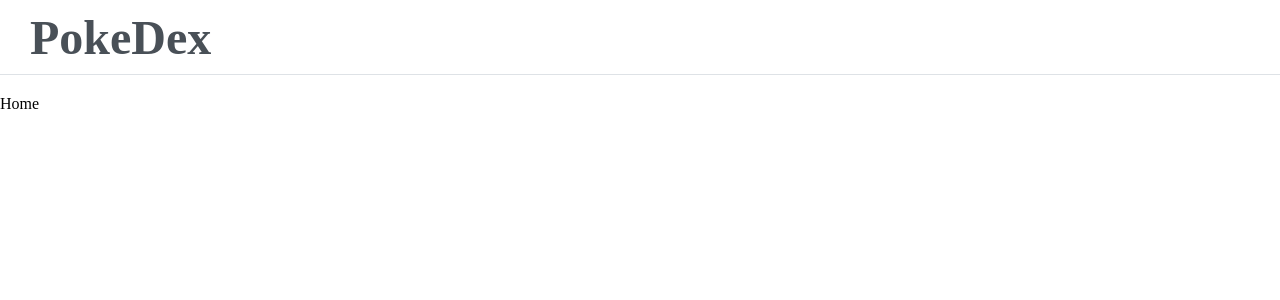
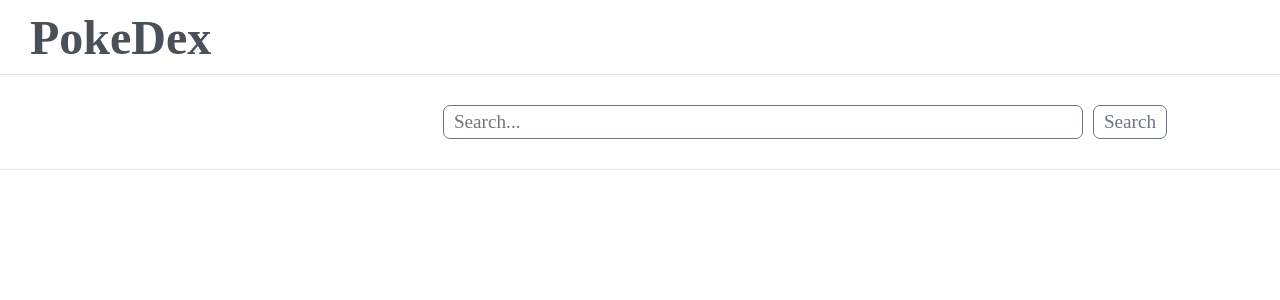
Before and after one commit to Kaptsiuh/aston-team4-project, a React (Create React App) app: page / in a window 1280 px wide. Shown: the top 300 px of the page. Built offline with nearby package versions, Linux system fonts and the light colour scheme.

Commit message:
feat: create SearchBar and Input components

```diff
--- a/src/components/Button/Button.jsx
+++ b/src/components/Button/Button.jsx
@@ -1,5 +1,9 @@
 import s from "./Button.module.css";
 
-export const Button = ({ title }) => {
-  return <button className={s.button}>{title}</button>;
+export const Button = ({ title, onClick }) => {
+  return (
+    <button className={s.button} onClick={onClick}>
+      {title}
+    </button>
+  );
 };
--- a/src/components/Header/Header.module.css
+++ b/src/components/Header/Header.module.css
@@ -4,7 +4,7 @@
   justify-content: space-between;
   background-color: rgb(255, 255, 255);
   border-bottom: 1px solid #dee2e6;
-  margin-bottom: 20px;
+  margin-bottom: 30px;
 }
 
 .logo {
--- a/src/components/Home/Home.jsx
+++ b/src/components/Home/Home.jsx
@@ -1,3 +1,9 @@
+import { SearchBar } from "../SearchBar/SearchBar";
+
 export const Home = () => {
-  return <div>Home</div>;
+  return (
+    <div>
+      <SearchBar />
+    </div>
+  );
 };
--- /dev/null
+++ b/src/components/Input/Input.jsx
@@ -0,0 +1,7 @@
+import s from "./Input.module.css";
+
+export const Input = ({ value, onChange, onKeyPress, placeholder }) => {
+  return (
+    <input className={s.input} placeholder={placeholder} value={value} onChange={onChange} onKeyPress={onKeyPress} />
+  );
+};
--- /dev/null
+++ b/src/components/Input/Input.module.css
@@ -0,0 +1,9 @@
+.input {
+  border: 1px solid #6c757d;
+  color: #6c757d;
+  width: 40%;
+  font-size: 1.2rem;
+  border-radius: 7px;
+  padding: 5px 10px;
+  margin-left: 10px;
+}
--- /dev/null
+++ b/src/components/SearchBar/SearchBar.jsx
@@ -0,0 +1,27 @@
+import { useState } from "react";
+import { Button } from "../Button/Button";
+import s from "./SearchBar.module.css";
+import { Input } from "../Input/Input";
+
+export const SearchBar = () => {
+  const [query, setQuery] = useState("");
+
+  const handleSearch = () => {
+    if (query.trim()) {
+      query.trim().toLowerCase(); //result
+    }
+    setQuery("");
+  };
+
+  return (
+    <div className={s.search_bar}>
+      <Input
+        value={query}
+        placeholder={"Search..."}
+        onChange={(e) => setQuery(e.target.value)}
+        onKeyPress={(e) => e.key === "Enter" && handleSearch()}
+      />
+      <Button title={"Search"} onClick={handleSearch} />
+    </div>
+  );
+};
--- /dev/null
+++ b/src/components/SearchBar/SearchBar.module.css
@@ -0,0 +1,6 @@
+.search_bar {
+  text-align: center;
+  border-bottom: 1px solid #dee2e6;
+  margin-bottom: 30px;
+  padding-bottom: 30px;
+}
```
